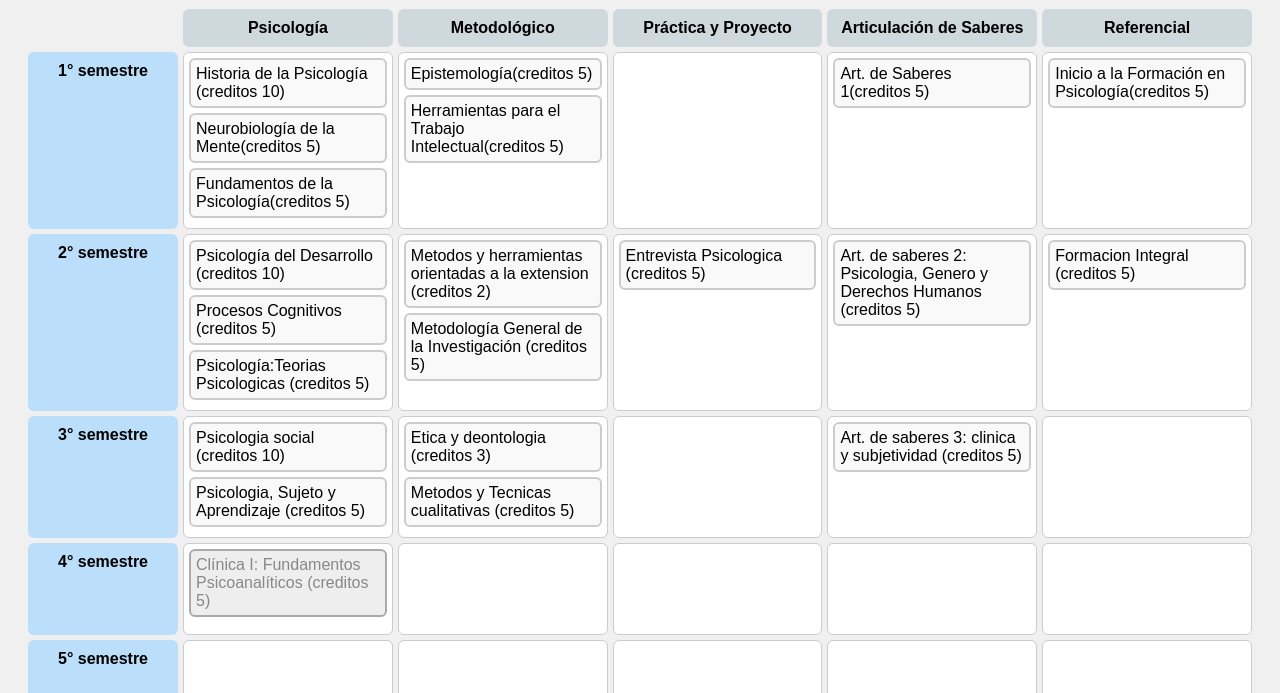
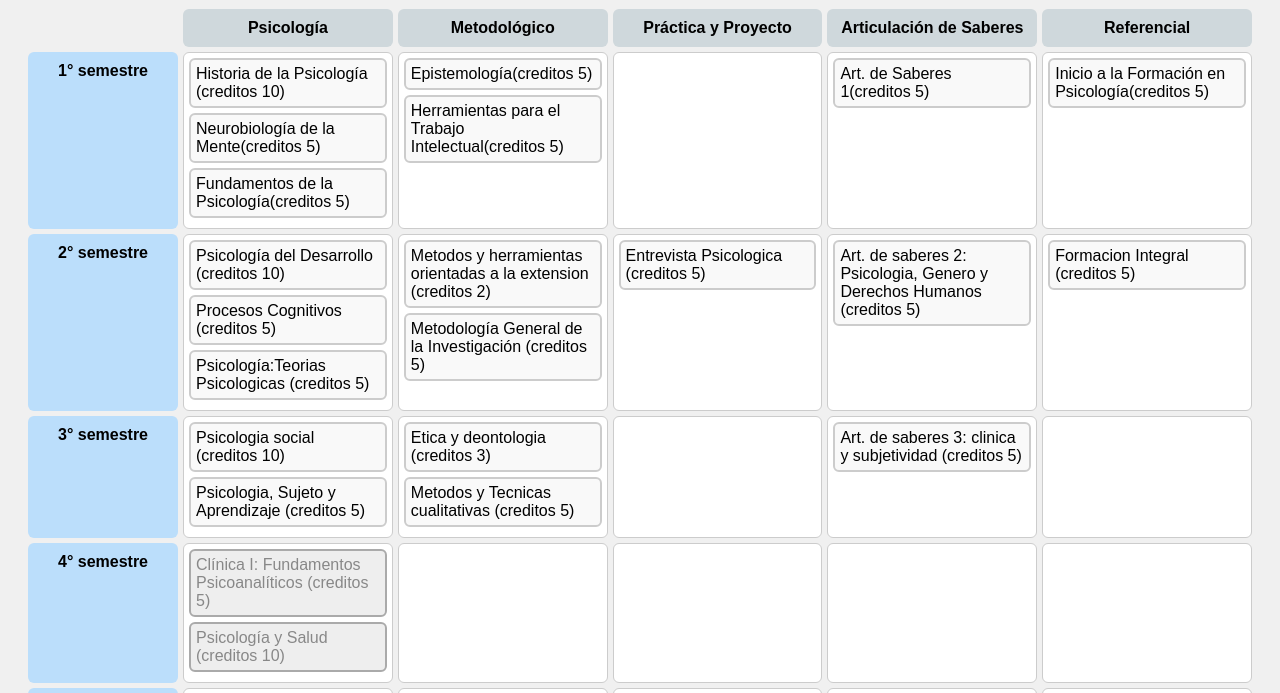
Before and after one commit to AleArmelo/malla-psicologia_Udelar, a plain HTML site: page index.html in a window 1280 px wide. Shown: the part 107-800 px from the top of the page. Drawn offline with Linux system fonts and the light colour scheme.

Commit message:
Update index.html

```diff
--- a/index.html
+++ b/index.html
@@ -188,7 +188,11 @@
     <div class="materia bloqueada" data-id="clinica1" data-creditos="5" data-previas="Art. de saberes 3: clinica y subjetividad,Teorias Psicologicas,fundamentos de la psicologia,Etica y deontologia,Epistemologia">
   Clínica I: Fundamentos Psicoanalíticos (creditos 5)
 </div>
+    <div class="materia bloqueada" data-id="psicologia salud" data-creditos="10" data-previas="psicologia-desarrollo,fundamentos de la psicologia,Art. de saberes 2: Psicologia, Genero y Derechos Humanos">
+  Psicología y Salud
+      (creditos 10)
 </div>
+ </div>
     <div class="celda"></div>
     <div class="celda"></div>
     <div class="celda"></div>
```
